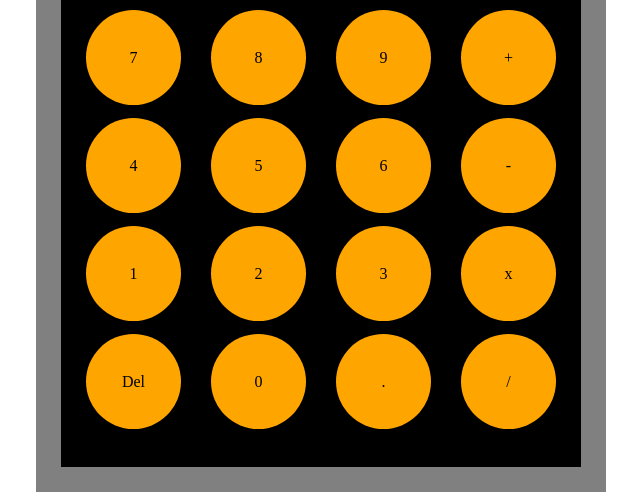
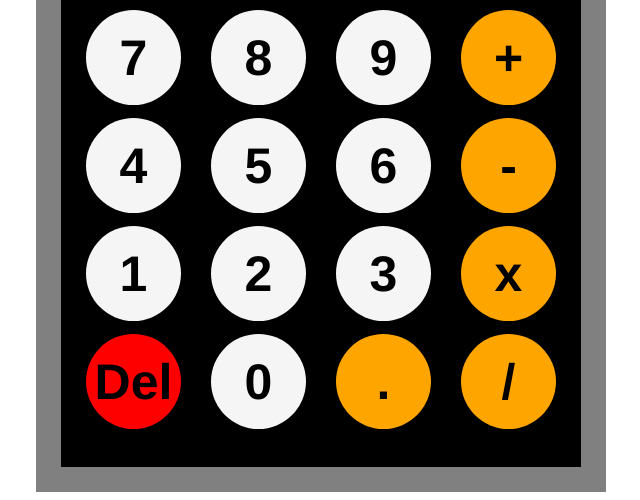
Before and after one commit to queben/calculator, a plain HTML site: page index.html in a window 1280 px wide. Shown: the part 606-1106 px from the top of the page, without its empty margins (319-959 px from the left). Drawn offline with Linux system fonts and the light colour scheme.

Commit message:
add styling and fix layout for buttons

```diff
--- a/index.js
+++ b/index.js
@@ -8,6 +8,15 @@ buttonElements.forEach(buttonEl => {
     console.log(button)
     button.textContent = buttonEl
     button.classList.add('button')
-    button.classList.add(buttonEl)
+
+    if(isNaN(buttonEl)) {
+        button.classList.add('operator')
+    } else {
+        button.classList.add(buttonEl)
+    }
+
+    if(buttonEl === 'Del')
+    button.classList.add('Del')
+
     buttons.appendChild(button)
 })
--- a/styles.css
+++ b/styles.css
@@ -49,7 +49,7 @@ body {
 }
 
 .button {
-    background-color: orange;
+    background-color: whitesmoke;
     width: 95px;
     height: 95px;
     border-radius: 50%;
@@ -57,4 +57,15 @@ body {
     justify-content: center;
     align-items: center;
     gap: 40px;
+    font-size: 50px;
+    font-weight: bold;
+    font-family: 'Franklin Gothic Medium', 'Arial Narrow', Arial, sans-serif;
 }
+
+.operator {
+    background-color: orange;
+}
+
+.Del {
+    background-color: red;
+}
```
